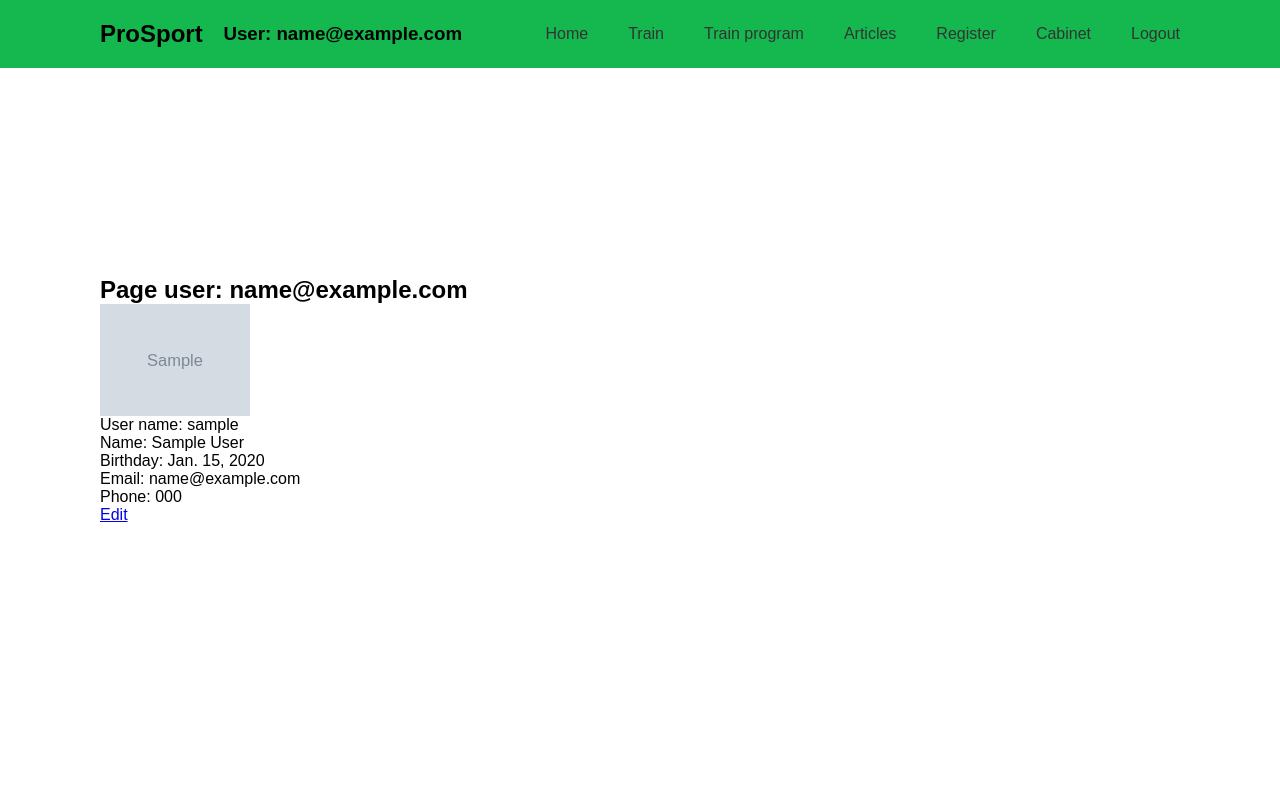
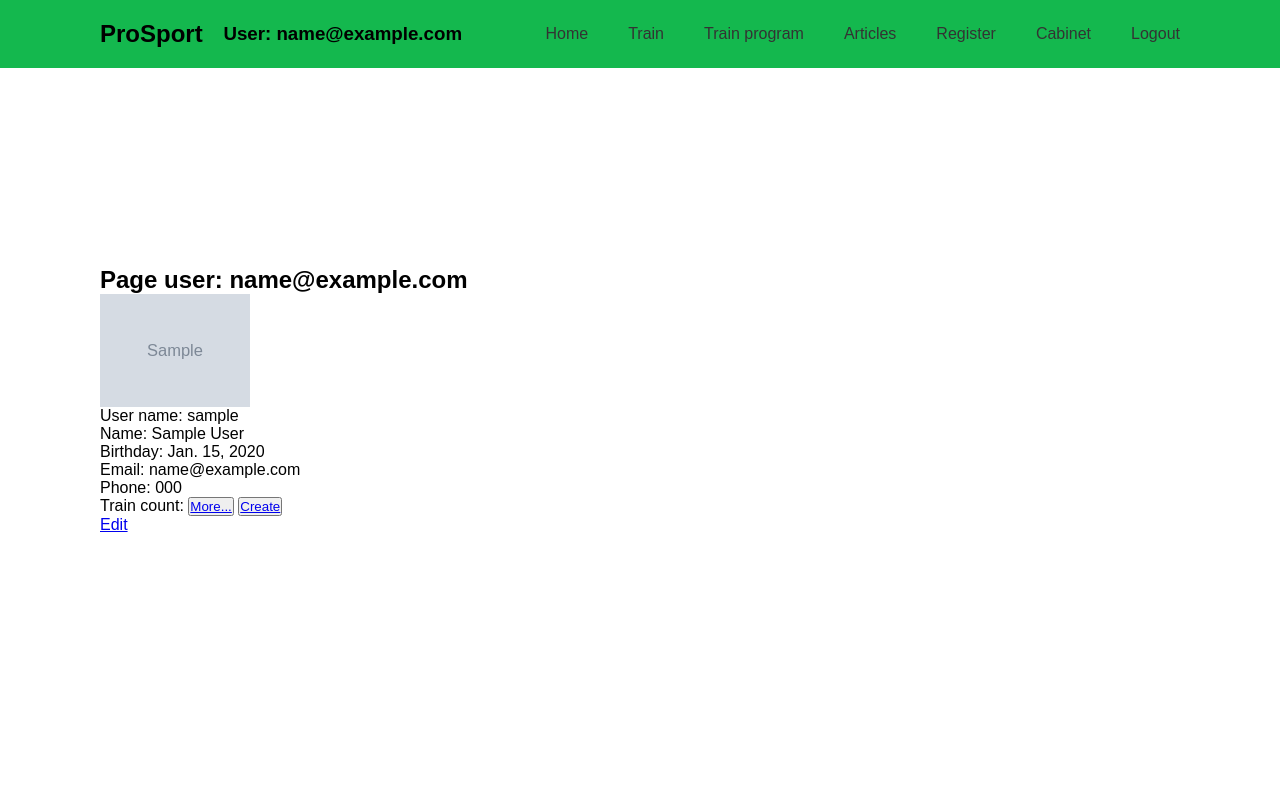
Before and after one commit to StanislavDmt13/itea_team_1, a Django app: page /athlete/ in a window 1280 px wide. Run offline with Django 4.2, Linux system fonts and the light colour scheme; a user stored in the database is signed in; tables that the repository leaves empty hold one stand-in row (values such as "Sample post"); grey boxes marked "Sample" are stand-in pictures.

Commit message:
add train page

```diff
--- a/backend/athlete/views.py
+++ b/backend/athlete/views.py
@@ -12,6 +12,11 @@
 
 class AthleteView(LoginRequiredMixin, TemplateView):
     template_name = 'athlete/cabinet.html'
+
+    def get_context_data(self, **kwargs):
+        context = super().get_context_data(**kwargs)
+        kwargs['train'] = Train.objects.all()
+        return context
 
 
 class AthleteEditView(LoginRequiredMixin, UpdateView):
--- a/backend/core/urls.py
+++ b/backend/core/urls.py
@@ -5,5 +5,6 @@
 urlpatterns = [
     path('', views.index, name='index'),
     path('train/', views.train, name='train'),
+    path('train_page/<int:train_pk>/', views.train_page, name='train-page'),
     path('train-program/', views.train_program, name='train-program'),
 ]
--- a/backend/core/views.py
+++ b/backend/core/views.py
@@ -17,6 +17,11 @@
     return render(request, 'core/train.html', {"trains_list": trains_list})
 
 
+def train_page(request, train_pk):
+    train_data = Train.objects.get(pk=train_pk)
+    return render(request, 'core/train_page.html', {"train_data": train_data, 'title': train_data.title})
+
+
 def train_program(request):
     train_program_list = TrainProgram.objects.all()
     return render(request, 'core/trainprogram.html', {"train_program_list": train_program_list})
--- a/prosport/settings.py
+++ b/prosport/settings.py
@@ -69,6 +69,7 @@
                 'django.template.context_processors.request',
                 'django.contrib.auth.context_processors.auth',
                 'django.contrib.messages.context_processors.messages',
+                'django.template.context_processors.media',
             ],
         },
     },
--- a/templates/athlete/cabinet.html
+++ b/templates/athlete/cabinet.html
@@ -23,6 +23,7 @@
     <p>Birthday: {{ user.birthday }}</p>
     <p>Email: {{ user.email }}</p>
     <p>Phone: {{ user.phone }}</p>
+    <p>Train count:  <button><a href="#">More...</a></button> <button><a href="#">Create</a></button></p>
     <a href="{% url 'athlete-edit' %}">Edit</a></li>
     <br>
 
--- a/templates/core/train.html
+++ b/templates/core/train.html
@@ -17,7 +17,9 @@
         <hr>
         <h4>Train: {{ train }}</h4>
         <h5>Author: {{ train.author.username }} | Train program: {{ train.train_program }}  |  Date: {{ train.time_create }}</h5>
-        <p>{{ train.description }}</p>
+        <p>{{ train.description | truncatewords:20 }}
+            <button><a href="{% url 'train-page' train.pk %}">More...</a></button>
+        </p>
         <hr>
         {% endfor %}
     </div>
```
Also changed, not shown: templates/core/train_page.html (added, +27 -0 lines), media/users/avatar_dafault.png (deleted), 1 other file.
